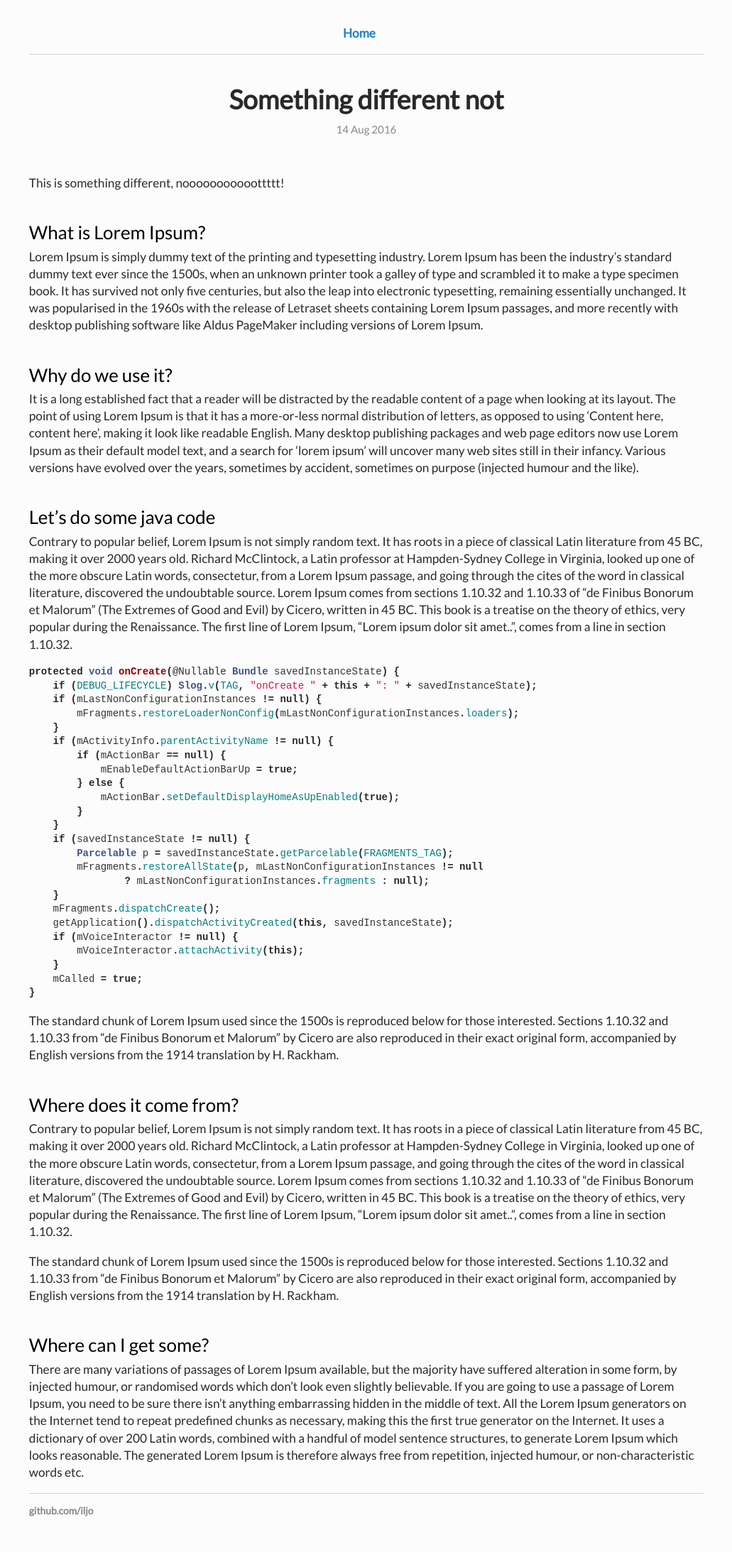
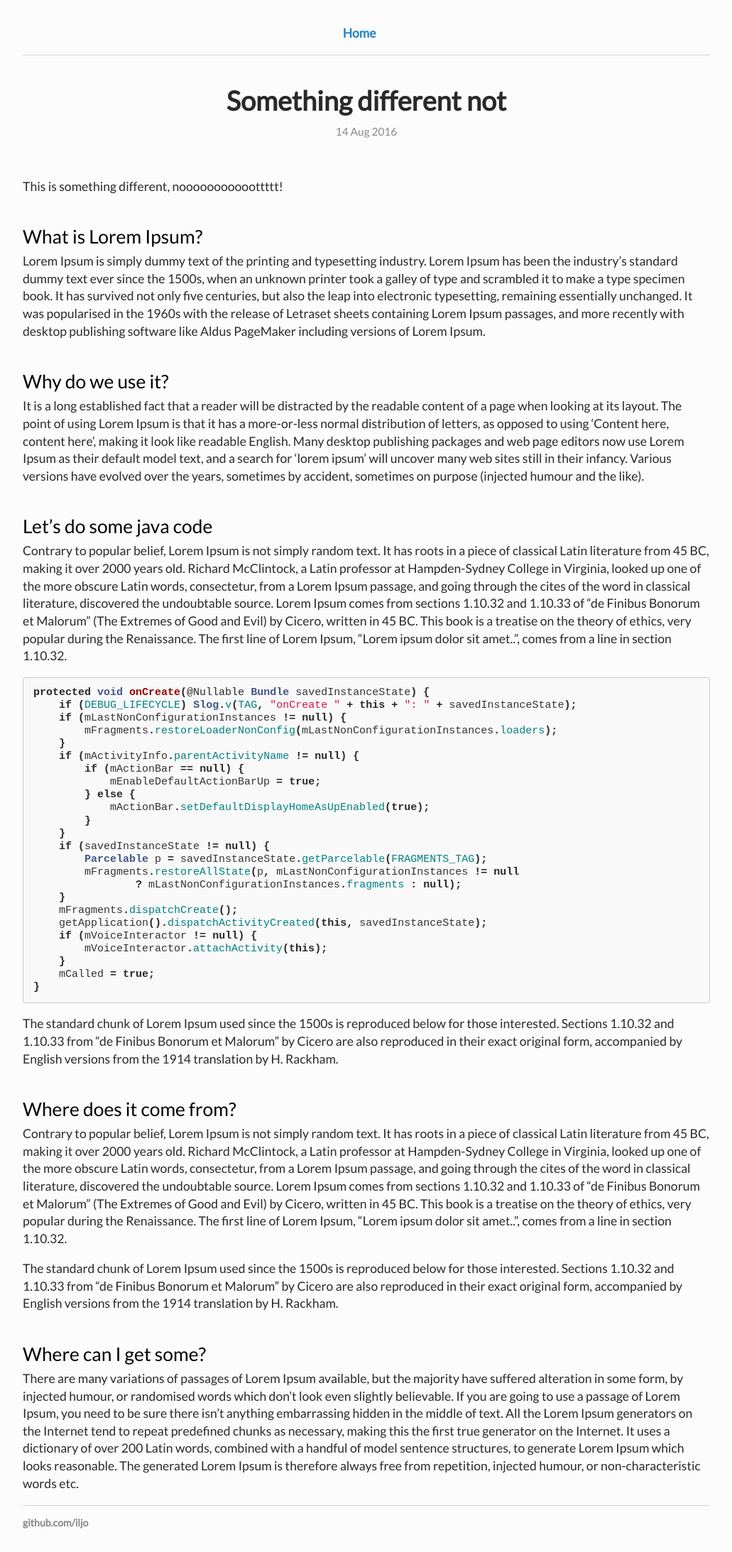
Before and after one commit to Iljo/iljo.github.io, a Jekyll site: the page built from _posts/2016-08-14-something-different-not.md, in a window 1280 px wide. Shown: the whole page at 71% size, without its empty margins (124-1155 px from the left). Built offline with Jekyll 4.4.1, drawn with Linux system fonts in a browser that asks for light colours.

Commit message:
Code style updated

```diff
--- a/css/main.css
+++ b/css/main.css
@@ -5,7 +5,7 @@ body {
     max-width: 55em;
     color: #292929;
     background-color: #fcfcfc;
-    font: 1.08em/1.4 "Lato", "Helvetica Neue", Helvetica, Arial, Geneva, sans-serif;
+    font: 1.1em/1.4 "Lato", "Helvetica Neue", Helvetica, Arial, Geneva, sans-serif;
 }
 
 h1, h2, h3, h4, h5, h6, p, pre, blockquote, label, ul, ol, dl, fieldset, address { font-weight: 500;margin:1em 0; }
--- a/css/pygments-github.css
+++ b/css/pygments-github.css
@@ -3,7 +3,9 @@
  * Courtesy of GitHub.com
  */
 
-.hll { background-color: #f8f8f8; border: 1px solid #ccc; padding: 6px 10px; border-radius: 3px; }
+/* .highlight pre, pre, .highlight .hll { background-color: #f8f8f8; border: 1px solid #ccc; padding: 6px 10px; border-radius: 3px; } */
+
+.highlight pre, pre, .highlight .hll { font-size: 1.05em; line-height: 1.2em; background-color: #f9f9f9; border: 1px solid #ccc; padding: 12px 14px; border-radius: 3px; }
 .c { color: #999988; font-style: italic; }
 .err { color: #a61717; background-color: #e3d2d2; }
 .k { font-weight: bold; }
```
Also changed, not shown: 1 other file.
